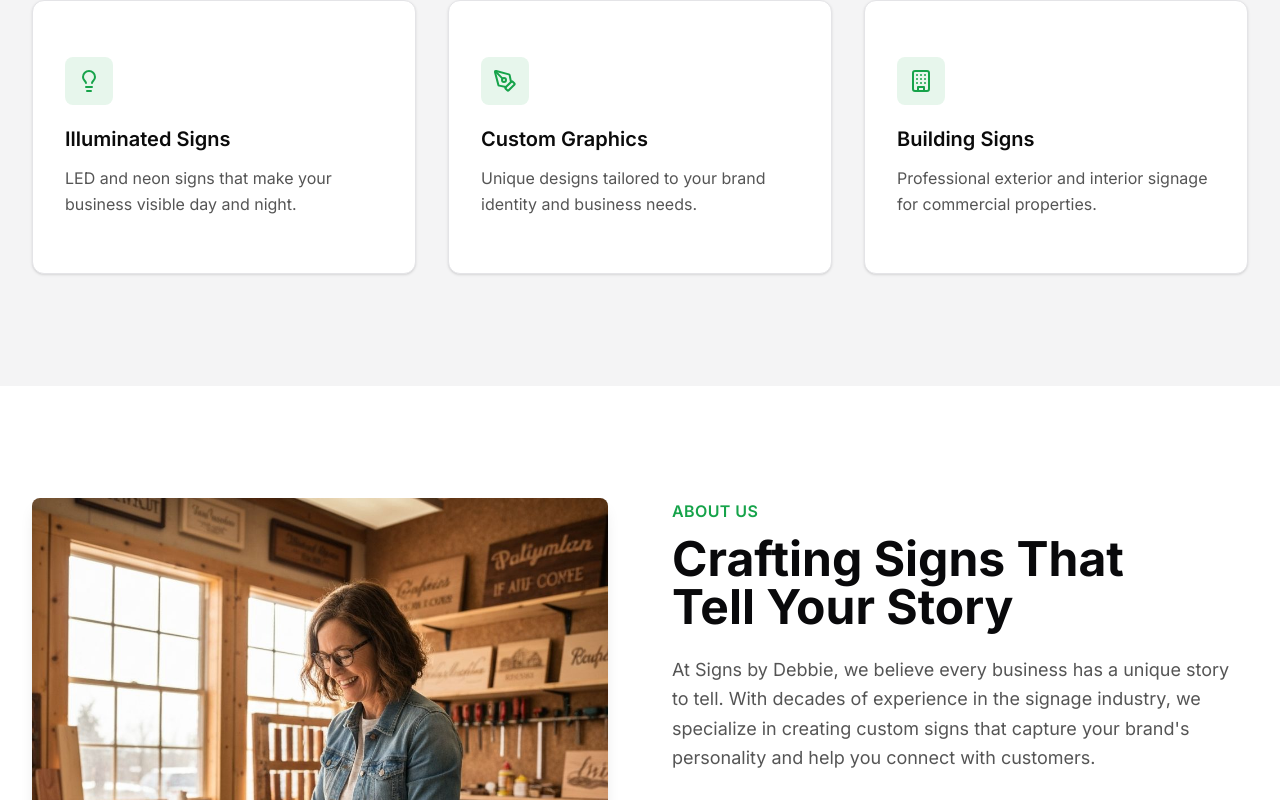
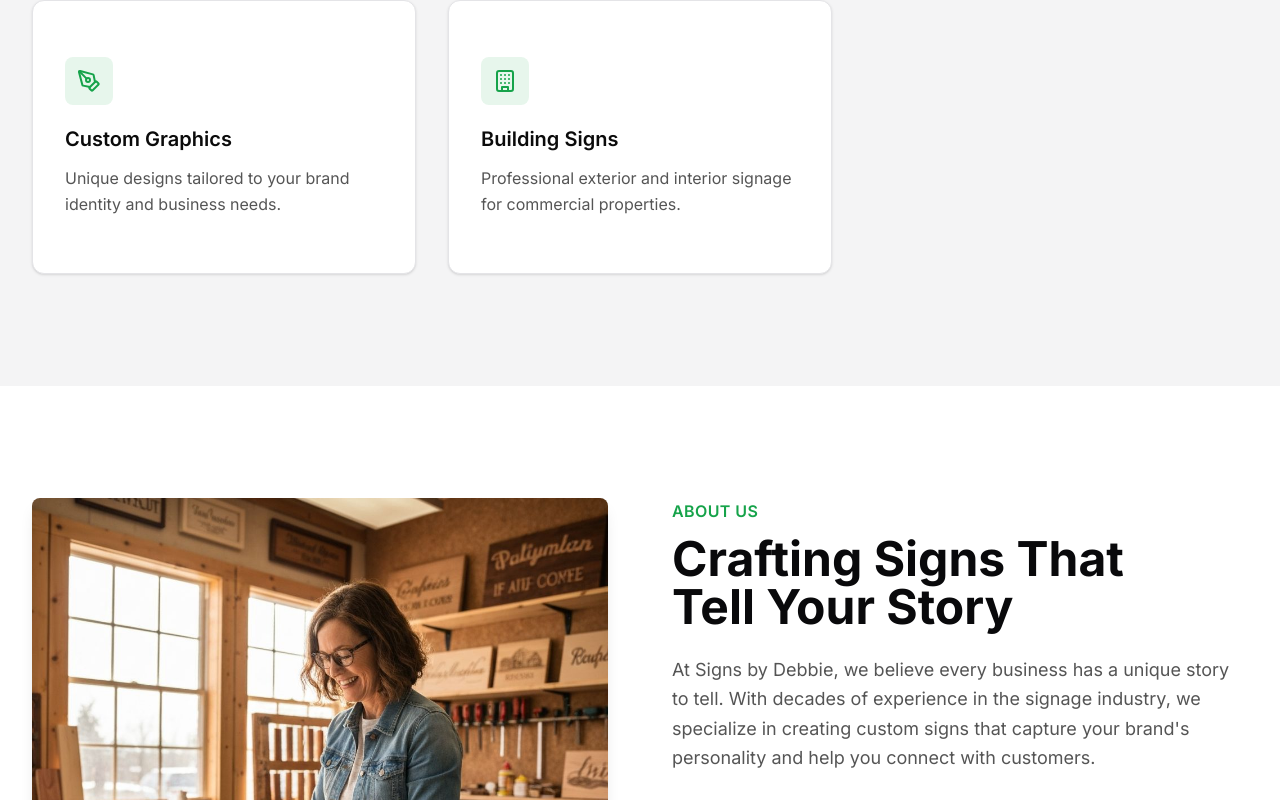
Before and after one commit to dkcraw/signsbydebbie, a Next.js app: page / in a window 1280 px wide. Shown: the part 1438-2238 px from the top of the page. Built offline with nearby package versions, Linux system fonts and the light colour scheme.

Commit message:
Update services.tsx

```diff
--- a/components/services.tsx
+++ b/components/services.tsx
@@ -16,11 +16,6 @@ const services = [
     icon: Flag,
     title: "Banners & Flags",
     description: "Durable indoor and outdoor banners for events, promotions, and more.",
-  },
-  {
-    icon: Lightbulb,
-    title: "Illuminated Signs",
-    description: "LED and neon signs that make your business visible day and night.",
   },
   {
     icon: PenTool,
```
